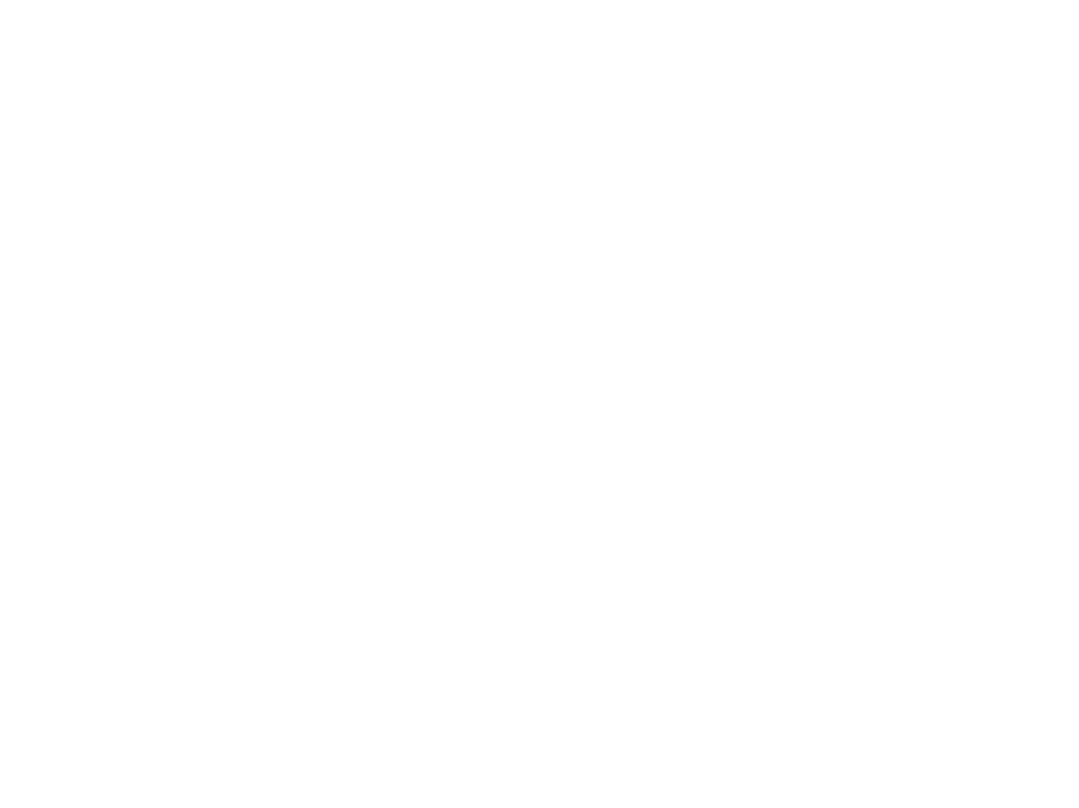
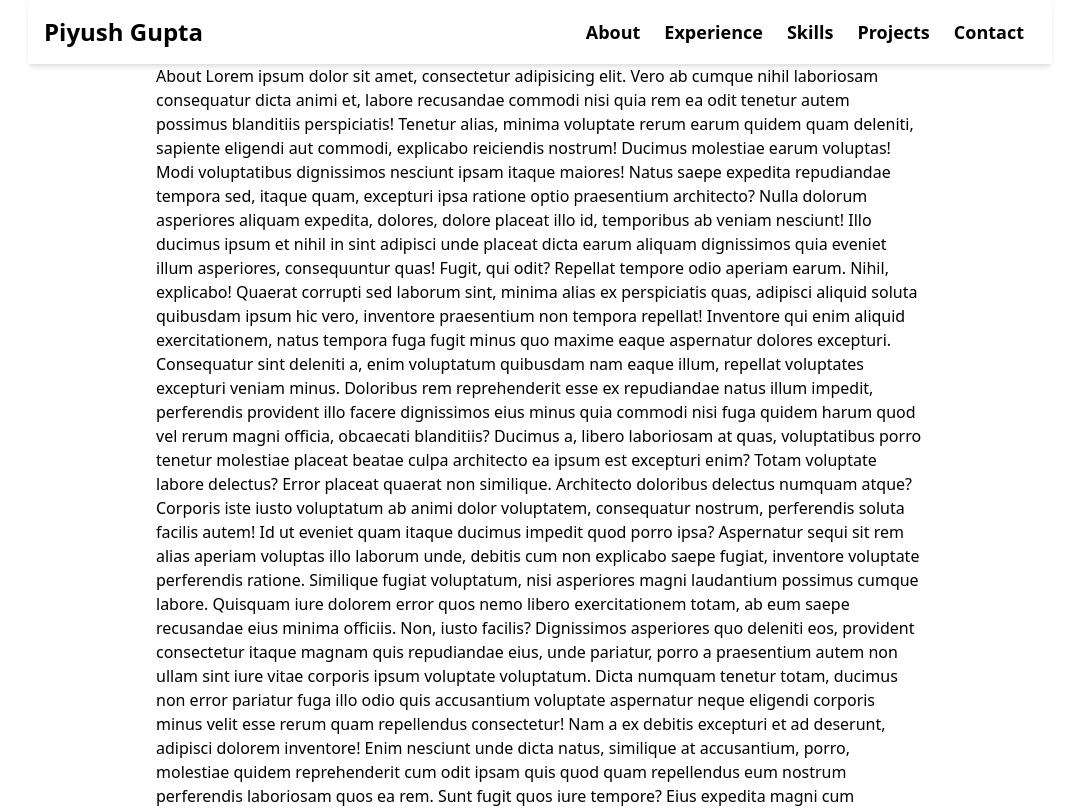
Before and after one commit to gupta-piyush19/portfolio, a Gatsby site: page / in a window 1280 px wide. Shown: the top 808 px of the page, without its empty margins (100-1179 px from the left). Built offline with nearby package versions, Linux system fonts and the light colour scheme; Gatsby itself is replaced by a stand-in of ours.

Commit message:
navbar and footer added

```diff
--- /dev/null
+++ b/src/components/About.js
@@ -0,0 +1,116 @@
+import React from "react";
+
+const About = () => {
+  return (
+    <div id="about" className="about">
+      About Lorem ipsum dolor sit amet, consectetur adipisicing elit. Vero ab
+      cumque nihil laboriosam consequatur dicta animi et, labore recusandae
+      commodi nisi quia rem ea odit tenetur autem possimus blanditiis
+      perspiciatis! Tenetur alias, minima voluptate rerum earum quidem quam
+      deleniti, sapiente eligendi aut commodi, explicabo reiciendis nostrum!
+      Ducimus molestiae earum voluptas! Modi voluptatibus dignissimos nesciunt
+      ipsam itaque maiores! Natus saepe expedita repudiandae tempora sed, itaque
+      quam, excepturi ipsa ratione optio praesentium architecto? Nulla dolorum
+      asperiores aliquam expedita, dolores, dolore placeat illo id, temporibus
+      ab veniam nesciunt! Illo ducimus ipsum et nihil in sint adipisci unde
+      placeat dicta earum aliquam dignissimos quia eveniet illum asperiores,
+      consequuntur quas! Fugit, qui odit? Repellat tempore odio aperiam earum.
+      Nihil, explicabo! Quaerat corrupti sed laborum sint, minima alias ex
+      perspiciatis quas, adipisci aliquid soluta quibusdam ipsum hic vero,
+      inventore praesentium non tempora repellat! Inventore qui enim aliquid
+      exercitationem, natus tempora fuga fugit minus quo maxime eaque aspernatur
+      dolores excepturi. Consequatur sint deleniti a, enim voluptatum quibusdam
+      nam eaque illum, repellat voluptates excepturi veniam minus. Doloribus rem
+      reprehenderit esse ex repudiandae natus illum impedit, perferendis
+      provident illo facere dignissimos eius minus quia commodi nisi fuga quidem
+      harum quod vel rerum magni officia, obcaecati blanditiis? Ducimus a,
+      libero laboriosam at quas, voluptatibus porro tenetur molestiae placeat
+      beatae culpa architecto ea ipsum est excepturi enim? Totam voluptate
+      labore delectus? Error placeat quaerat non similique. Architecto doloribus
+      delectus numquam atque? Corporis iste iusto voluptatum ab animi dolor
+      voluptatem, consequatur nostrum, perferendis soluta facilis autem! Id ut
+      eveniet quam itaque ducimus impedit quod porro ipsa? Aspernatur sequi sit
+      rem alias aperiam voluptas illo laborum unde, debitis cum non explicabo
+      saepe fugiat, inventore voluptate perferendis ratione. Similique fugiat
+      voluptatum, nisi asperiores magni laudantium possimus cumque labore.
+      Quisquam iure dolorem error quos nemo libero exercitationem totam, ab eum
+      saepe recusandae eius minima officiis. Non, iusto facilis? Dignissimos
+      asperiores quo deleniti eos, provident consectetur itaque magnam quis
+      repudiandae eius, unde pariatur, porro a praesentium autem non ullam sint
+      iure vitae corporis ipsum voluptate voluptatum. Dicta numquam tenetur
+      totam, ducimus non error pariatur fuga illo odio quis accusantium
+      voluptate aspernatur neque eligendi corporis minus velit esse rerum quam
+      repellendus consectetur! Nam a ex debitis excepturi et ad deserunt,
+      adipisci dolorem inventore! Enim nesciunt unde dicta natus, similique at
+      accusantium, porro, molestiae quidem reprehenderit cum odit ipsam quis
+      quod quam repellendus eum nostrum perferendis laboriosam quos ea rem. Sunt
+      fugit quos iure tempore? Eius expedita magni cum obcaecati nesciunt nemo,
+      aliquid mollitia aut, molestias, facere earum labore libero blanditiis?
+      Fugiat nisi optio totam doloribus eligendi debitis iste, hic explicabo
+      beatae enim? Fugit saepe perferendis, quod, vitae, labore qui ipsum minima
+      minus alias voluptatem commodi veritatis at? Aspernatur, temporibus ut?
+      Mollitia, at sapiente neque dolorem modi aliquid quibusdam, excepturi
+      quaerat, voluptate similique voluptatem dolor saepe? Pariatur libero
+      aspernatur, voluptatibus minus eligendi doloremque minima dolores ratione.
+      Nulla est obcaecati qui reiciendis expedita eos praesentium eveniet iure,
+      asperiores ullam dolore recusandae alias? Suscipit esse autem labore. Quod
+      sapiente eius tempora necessitatibus ipsa obcaecati beatae, amet,
+      reprehenderit natus quam ratione. Omnis ea vel distinctio nobis ratione
+      necessitatibus, odio facilis, unde numquam ipsa totam nemo. Praesentium
+      provident voluptates deserunt eaque incidunt dignissimos eos ab fugit
+      quos, omnis perferendis nesciunt soluta aliquam voluptatem. Dignissimos
+      inventore repellat, perspiciatis veritatis unde reprehenderit quisquam
+      commodi iste nisi debitis quae placeat labore quidem facere explicabo,
+      tempore vitae fuga facilis eum accusantium nihil corrupti? Labore tempora
+      aut fuga reprehenderit recusandae totam, sit sint officia voluptate,
+      voluptatibus nostrum, magni qui neque minima. Ad quis doloremque tempora
+      consequuntur modi voluptatum laborum deserunt, asperiores magnam dolores!
+      Sapiente ipsam fugiat ducimus iusto commodi, repellat illo libero sint,
+      sed cumque eveniet iure dolorem rem officiis tempora nobis eos rerum illum
+      in expedita. Quam doloremque porro vero! Quod veritatis sunt aliquam
+      excepturi, quibusdam voluptas aperiam ut hic quis placeat numquam veniam
+      earum reprehenderit unde maxime tempore commodi esse consequatur nobis
+      doloribus sit amet soluta! Magni voluptatibus quod cum odit rem molestiae
+      in nihil nisi hic eligendi sint quasi alias soluta omnis, labore veniam
+      nemo placeat. Odit placeat facere sunt corporis non provident, nostrum
+      quas adipisci accusamus? Libero, dolorem cupiditate. Quas mollitia
+      possimus eveniet aspernatur, neque modi itaque ea provident, reprehenderit
+      quia optio quidem. Rerum animi cupiditate neque quibusdam voluptatibus
+      mollitia voluptatum ab ex nam aut commodi excepturi, incidunt ea natus.
+      Voluptatem consequuntur minima minus ex, porro eligendi ea est? Quia,
+      quidem debitis reiciendis labore eveniet saepe aliquam sapiente nesciunt
+      iure, voluptate repudiandae dignissimos cupiditate esse sunt eos quod
+      pariatur magnam vero. Itaque totam asperiores explicabo iure. Aut laborum
+      voluptas possimus fuga atque accusantium facere impedit maxime ipsam
+      numquam, reprehenderit aliquid sequi consequuntur minus, ex odit commodi
+      ea ratione nesciunt exercitationem mollitia. Alias officia consequuntur,
+      voluptas, libero aliquam in asperiores dolorem, dolorum repellat
+      laboriosam debitis. Illo quis dolorum at. Esse sunt ipsum dolorum? Odit
+      iste odio rem. Magnam tenetur eligendi odit quam nihil perspiciatis error
+      eius architecto ratione labore repellendus dolor quisquam, nemo impedit
+      voluptatum explicabo. Ullam nisi nesciunt, rerum quis eos laborum minima
+      officiis mollitia voluptas ducimus autem laudantium, obcaecati excepturi
+      veniam! Hic veritatis asperiores laborum natus libero rem. Enim,
+      consectetur? Est officiis assumenda nihil pariatur atque illum fugit id,
+      doloribus optio, corrupti esse, repellat veritatis provident. Aperiam
+      veritatis corrupti temporibus magni nihil, quod vero, quae officiis
+      ducimus corporis iste voluptatum animi totam reprehenderit earum?
+      Recusandae praesentium vero delectus, ipsa voluptate dicta. Fuga quod
+      repellendus nostrum! Vitae quidem, temporibus consequuntur vel iste hic
+      magnam culpa deserunt, eum quam laboriosam quaerat accusantium quia
+      accusamus quasi ipsum cupiditate cumque omnis consequatur quos laborum
+      obcaecati mollitia minus ducimus? Velit culpa ratione odio placeat maiores
+      quos maxime. Similique nobis nostrum rem omnis dolores fugit velit eius
+      repudiandae nihil sequi quasi ducimus, maxime distinctio pariatur
+      laboriosam voluptatibus nam, tenetur minus. Officiis nisi nihil architecto
+      ipsa nam exercitationem sed suscipit repellat vitae quae nobis, tempore
+      unde maiores molestias libero dolorem cupiditate nostrum? Suscipit magni
+      consequuntur, eum maxime doloribus cumque itaque. Quidem ullam iure unde
+      repudiandae accusantium rem at adipisci enim fuga aliquam explicabo veniam
+      nihil suscipit, soluta debitis maxime. Doloremque consequuntur unde quia,
+      dolor ipsa esse similique repudiandae sequi.
+    </div>
+  );
+};
+
+export default About;
--- /dev/null
+++ b/src/components/Experience.js
@@ -0,0 +1,11 @@
+import React from "react";
+
+const Experience = () => {
+  return (
+    <div id="experience" className="experience">
+      Experience
+    </div>
+  );
+};
+
+export default Experience;
--- /dev/null
+++ b/src/components/Footer.js
@@ -0,0 +1,24 @@
+import React from "react";
+import { Link } from "gatsby";
+const Footer = () => {
+  return (
+    <div className="footer text-xl m-auto w-4/5 p-4 tracking-wide flex items-center justify-center gap-2">
+      Made with{" "}
+      <Link to="https://www.gatsbyjs.com/">
+        <img
+          className="inline-block h-6"
+          src="https://www.vectorlogo.zone/logos/gatsbyjs/gatsbyjs-icon.svg"
+        />
+      </Link>{" "}
+      and{" "}
+      <Link to="https://tailwindcss.com/">
+        <img
+          className="inline-block h-6"
+          src="https://www.vectorlogo.zone/logos/tailwindcss/tailwindcss-icon.svg"
+        />
+      </Link>
+    </div>
+  );
+};
+
+export default Footer;
--- /dev/null
+++ b/src/components/Header.js
@@ -0,0 +1,29 @@
+import React from "react";
+import { Link } from "gatsby";
+import { navLinks, author } from "../config";
+
+const Header = () => {
+  const { menu } = navLinks;
+  return (
+    <nav className="w-4/5 m-auto p-4 sticky top-0 bg-white shadow-md">
+      <div className="container flex flex-row justify-between items-center">
+        <div className="title text-2xl font-bold ">
+          <Link to="/">{author}</Link>
+        </div>
+        <div className="links">
+          {menu.map(({ name, url }, key) => (
+            <Link
+              className="text-lg font-bold px-3 py-2 rounded hover:bg-red-100 "
+              key={key}
+              to={url}
+            >
+              {name}
+            </Link>
+          ))}
+        </div>
+      </div>
+    </nav>
+  );
+};
+
+export default Header;
--- /dev/null
+++ b/src/components/Layout.js
@@ -0,0 +1,20 @@
+import React from "react";
+import PropTypes from "prop-types";
+import Header from "./Header";
+import Footer from "./Footer";
+
+const Layout = ({ children }) => {
+  return (
+    <div className="min-h-screen flex flex-col scroll-smooth">
+      <Header />
+      <main className="grow">{children}</main>
+      <Footer />
+    </div>
+  );
+};
+
+Layout.propTypes = {
+  children: PropTypes.any,
+};
+
+export default Layout;
--- /dev/null
+++ b/src/config/index.js
@@ -0,0 +1,49 @@
+module.exports = {
+  author: "Piyush Gupta",
+  siteTitle: "Piyush Gupta - Portfolio",
+  siteShortTitle: "PG",
+  siteDescription: "Piyush is a software developer based in Ghaziabad",
+  siteLanguage: "en_IN",
+  socialMedia: [
+    {
+      name: "LinkedIn",
+      url: "https://www.linkedin.com/in/piyushgupta19",
+    },
+    {
+      name: "GitHub",
+      url: "https://github.com/gupta-piyush19",
+    },
+    {
+      name: "Codepen",
+      url: "https://codepen.io/Piyush0_0",
+    },
+  ],
+  navLinks: {
+    menu: [
+      {
+        name: "About",
+        url: "/#about",
+      },
+      {
+        name: "Experience",
+        url: "/#experience",
+      },
+      {
+        name: "Skills",
+        url: "/#skills",
+      },
+      {
+        name: "Projects",
+        url: "/#projects",
+      },
+      {
+        name: "Contact",
+        url: "/#contact",
+      },
+    ],
+    button: {
+      name: "Get In Touch",
+      url: "/#contact",
+    },
+  },
+};
--- a/src/pages/index.js
+++ b/src/pages/index.js
@@ -1,7 +1,15 @@
-import * as React from "react";
+import React from "react";
+import Layout from "../components/Layout";
+import About from "../components/About";
+import Experience from "../components/Experience";
 
-const IndexPage = () => {
-  return <></>;
+export default () => {
+  return (
+    <Layout>
+      <main className="w-3/5 m-auto">
+        <About />
+        <Experience />
+      </main>
+    </Layout>
+  );
 };
-
-export default IndexPage;
--- a/tailwind.config.js
+++ b/tailwind.config.js
@@ -1,7 +1,11 @@
 module.exports = {
   content: ["./src/**/*.{js,jsx,ts,tsx}"],
   theme: {
-    extend: {},
+    extend: {
+      colors: {
+        primaryCol: "#f56565",
+      },
+    },
   },
   plugins: ["gatsby-plugin-postcss"],
 };
```
